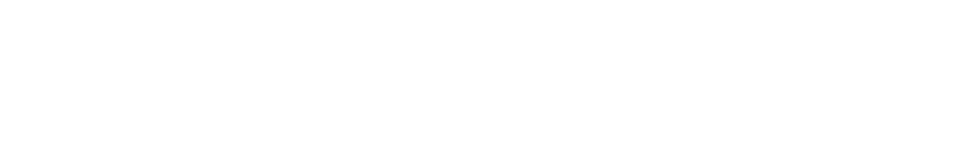
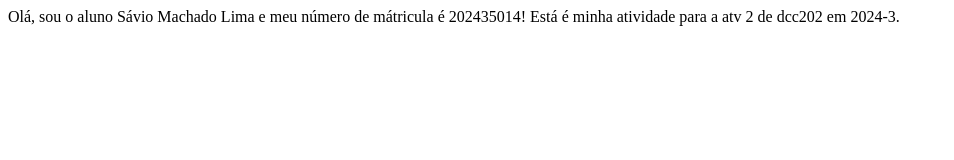
Before and after one commit to ufjf-dcc202/ufjf-dcc202-2024-3-a-atv02-SavioZx3, a plain HTML site: page index.html in a window 1280 px wide. Shown: the whole page, without its empty margins (0-954 px from the left). Drawn offline with Linux system fonts and the light colour scheme.

Commit message:
adiciona conteudo no html

```diff
--- a/index.html
+++ b/index.html
@@ -6,6 +6,7 @@
     <title>Document</title>
 </head>
 <body>
-
+    Olá, sou o aluno Sávio Machado Lima e meu número de mátricula é 202435014!
+    Está é minha atividade para a atv 2 de dcc202 em 2024-3.
 </body>
 </html>
```
